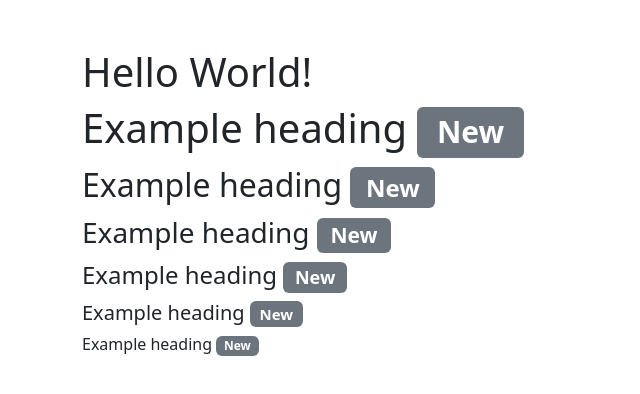
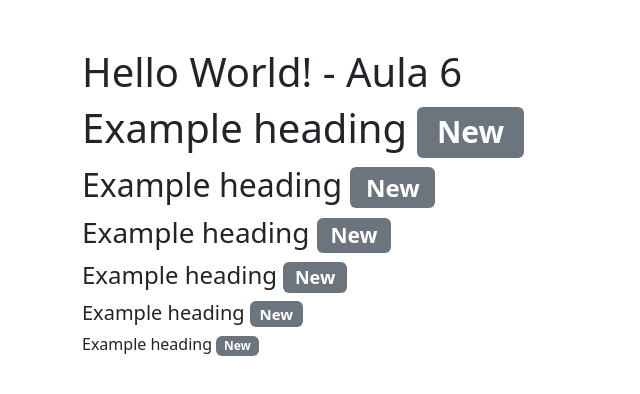
Before and after one commit to MathiasBergz/gcoDocker, a plain HTML site: page index.html in a window 1280 px wide. Shown: the whole page, without its empty margins (0-640 px from the left). Drawn offline with Linux system fonts and the light colour scheme.

Commit message:
Updated text

```diff
--- a/index.html
+++ b/index.html
@@ -8,7 +8,7 @@
 </head>
 <body>
     <div class="container">
-        <h1 class="mt-5">Hello World!</h1>
+        <h1 class="mt-5">Hello World! - Aula 6</h1>
 		<h1>Example heading <span class="badge text-bg-secondary">New</span></h1>
 		<h2>Example heading <span class="badge text-bg-secondary">New</span></h2>
 		<h3>Example heading <span class="badge text-bg-secondary">New</span></h3>
```
